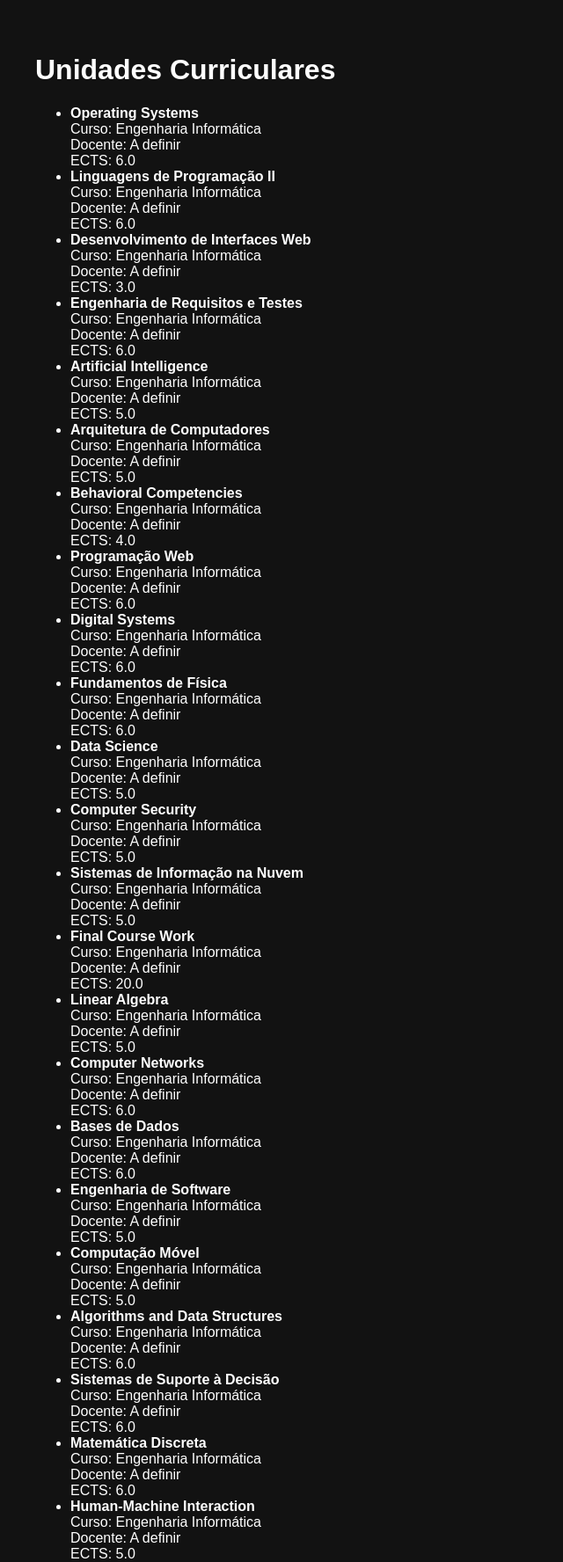
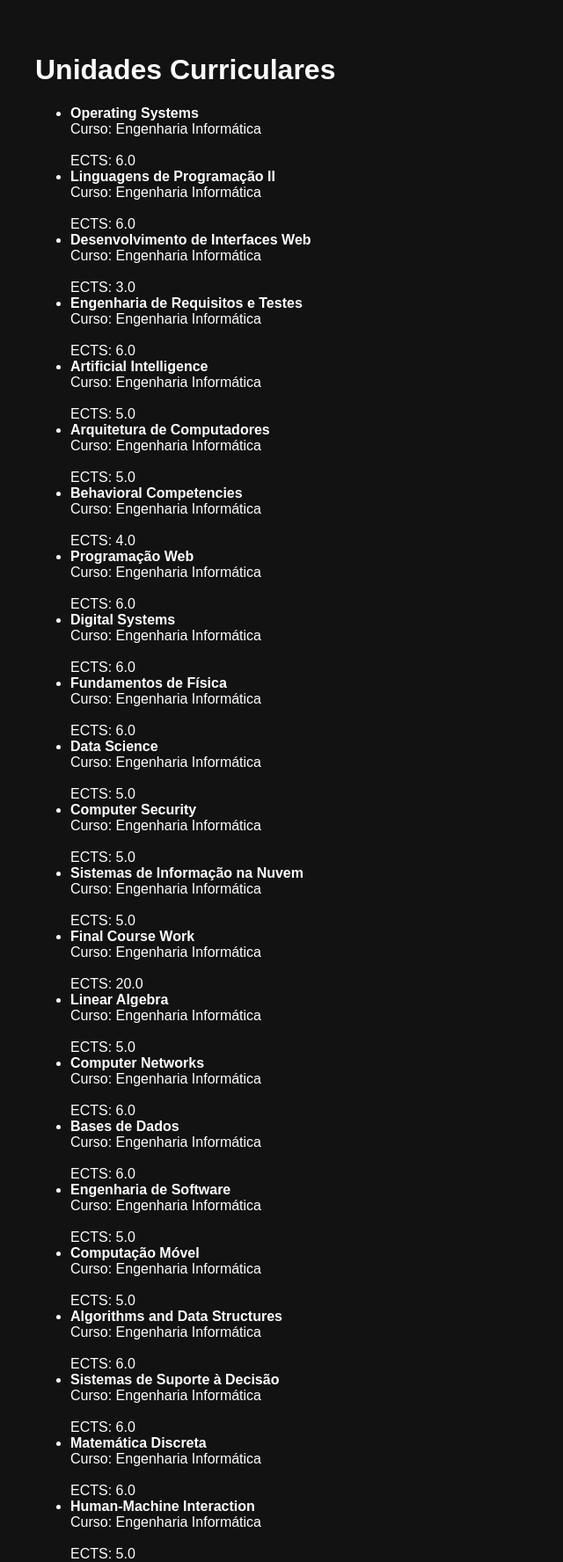
Before and after one commit to maximonunes/portfolio, a Django app: page /ucs/ in a window 1280 px wide. Shown: the part 110-1886 px from the top of the page at 88% size, without its empty margins (0-640 px from the left). Run offline with Django 5.2, Linux system fonts and the light colour scheme; data comes from the database, SQL or seed files in the repository.

Commit message:
Alteração no ucs.html. Remoção de docente associado

```diff
--- a/portfolio/templates/portfolio/ucs.html
+++ b/portfolio/templates/portfolio/ucs.html
@@ -9,7 +9,7 @@
     <li>
       <strong>{{ uc.nome }}</strong><br>
       Curso: {{ uc.curso.nome }}<br>
-      Docente: {{ uc.docente_responsavel.nome }}<br>
+      <br>
       ECTS: {{ uc.ects }}
     </li>
   {% endfor %}
```
